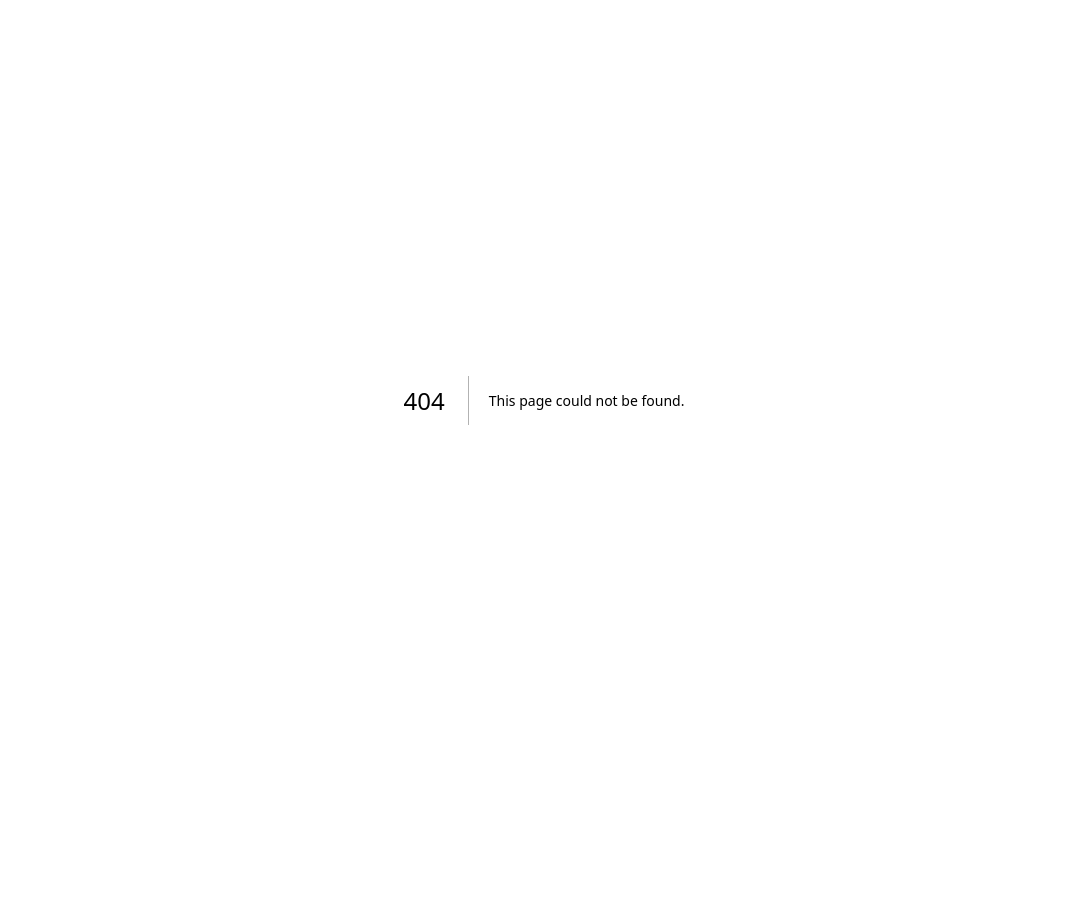
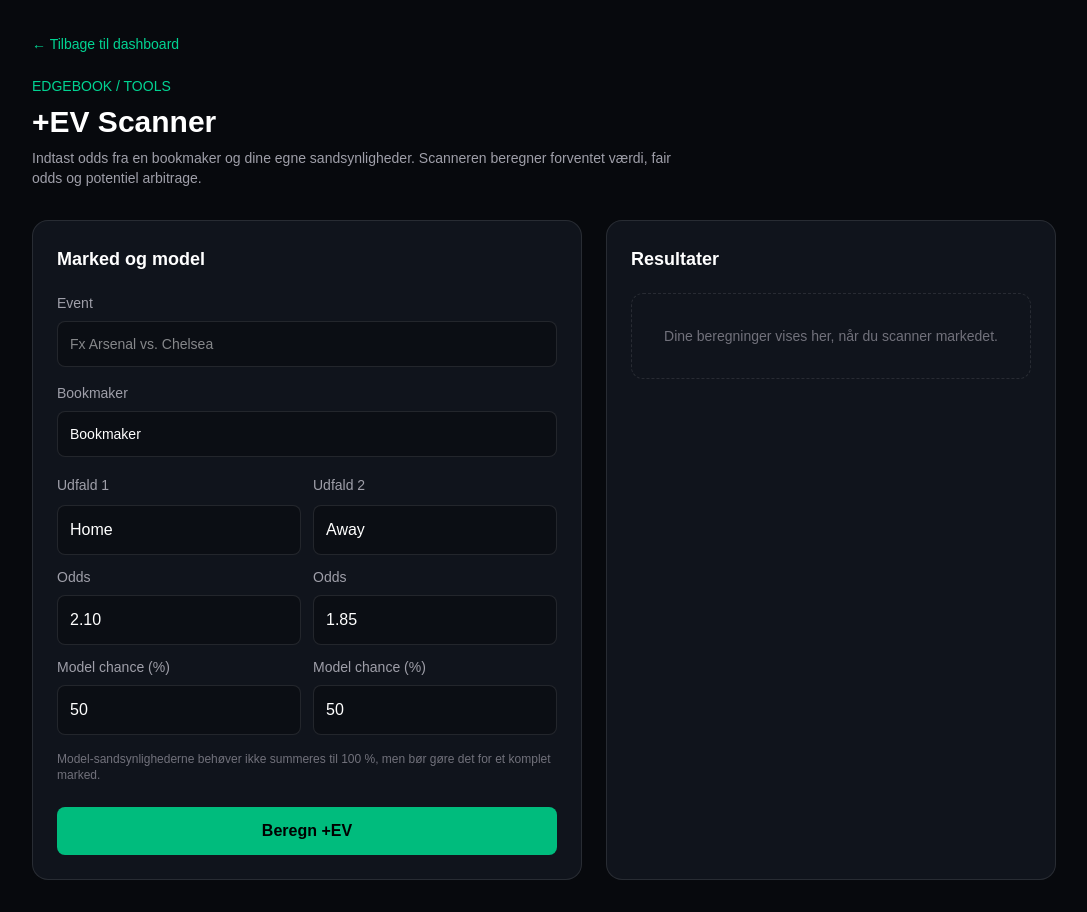
Before and after one commit to benjaminschwartz08-lab/log1gen-bet-tracker, a Next.js app: page /ev-scanner in a window 1280 px wide. Before the commit this address had no page. Shown: the whole page, without its empty margins (96-1183 px from the left). Before the commit the page ends 800 px from the top, so only its background shows below. Built offline with nearby package versions, Linux system fonts and the light colour scheme.

Commit message:
Add initial +EV scanner interface

```diff
--- /dev/null
+++ b/src/app/ev-scanner/page.tsx
@@ -0,0 +1,142 @@
+"use client";
+
+import { useState } from "react";
+
+type Result = {
+  opportunities: Array<{
+    outcome: string;
+    bookmaker: string;
+    odds: number;
+    modelProbability: number;
+    impliedProbability: number;
+    fairProbability: number | null;
+    evPercent: number;
+    fairOdds: number;
+  }>;
+  arbitrage: null | {
+    profitPercent: number;
+    selections: Array<{ outcome: string; bookmaker: string; odds: number; stakePercent: number }>;
+  };
+};
+
+export default function EVScannerPage() {
+  const [event, setEvent] = useState("");
+  const [outcomeA, setOutcomeA] = useState("Home");
+  const [outcomeB, setOutcomeB] = useState("Away");
+  const [oddsA, setOddsA] = useState("2.10");
+  const [oddsB, setOddsB] = useState("1.85");
+  const [bookmaker, setBookmaker] = useState("Bookmaker");
+  const [probA, setProbA] = useState("50");
+  const [probB, setProbB] = useState("50");
+  const [result, setResult] = useState<Result | null>(null);
+  const [error, setError] = useState("");
+  const [loading, setLoading] = useState(false);
+
+  async function scan() {
+    setLoading(true);
+    setError("");
+    setResult(null);
+    try {
+      const response = await fetch("/api/odds/ev", {
+        method: "POST",
+        headers: { "Content-Type": "application/json" },
+        body: JSON.stringify({
+          outcomes: [
+            { outcome: outcomeA, bookmaker, odds: Number(oddsA) },
+            { outcome: outcomeB, bookmaker, odds: Number(oddsB) },
+          ],
+          modelProbabilities: {
+            [outcomeA]: Number(probA) / 100,
+            [outcomeB]: Number(probB) / 100,
+          },
+        }),
+      });
+      const data = await response.json();
+      if (!response.ok) throw new Error(data.error ?? "Scanner kunne ikke beregne værdier.");
+      setResult(data);
+    } catch (e) {
+      setError(e instanceof Error ? e.message : "Der opstod en fejl.");
+    } finally {
+      setLoading(false);
+    }
+  }
+
+  const field = "w-full rounded-lg border border-white/10 bg-[#0b0e14] px-3 py-3 text-white outline-none focus:border-emerald-500";
+
+  return (
+    <main className="min-h-screen bg-[#07090d] p-5 text-white md:p-8">
+      <div className="mx-auto max-w-5xl">
+        <a href="/" className="text-sm text-emerald-400 hover:text-emerald-300">← Tilbage til dashboard</a>
+        <div className="mb-8 mt-5">
+          <p className="text-sm text-emerald-400">EDGEBOOK / TOOLS</p>
+          <h1 className="mt-2 text-3xl font-bold">+EV Scanner</h1>
+          <p className="mt-2 max-w-2xl text-sm text-zinc-400">Indtast odds fra en bookmaker og dine egne sandsynligheder. Scanneren beregner forventet værdi, fair odds og potentiel arbitrage.</p>
+        </div>
+
+        <section className="grid gap-6 lg:grid-cols-[1.1fr_.9fr]">
+          <div className="rounded-2xl border border-white/10 bg-[#10141c] p-6">
+            <h2 className="mb-5 text-lg font-semibold">Marked og model</h2>
+            <label className="mb-4 block text-sm text-zinc-400">Event
+              <input className={field + " mt-2"} value={event} onChange={e => setEvent(e.target.value)} placeholder="Fx Arsenal vs. Chelsea" />
+            </label>
+            <label className="mb-4 block text-sm text-zinc-400">Bookmaker
+              <input className={field + " mt-2"} value={bookmaker} onChange={e => setBookmaker(e.target.value)} />
+            </label>
+            <div className="grid grid-cols-2 gap-3">
+              <div>
+                <label className="text-sm text-zinc-400">Udfald 1</label>
+                <input className={field + " mt-2"} value={outcomeA} onChange={e => setOutcomeA(e.target.value)} />
+                <label className="mt-3 block text-sm text-zinc-400">Odds</label>
+                <input className={field + " mt-2"} type="number" min="1.01" step="0.01" value={oddsA} onChange={e => setOddsA(e.target.value)} />
+                <label className="mt-3 block text-sm text-zinc-400">Model chance (%)</label>
+                <input className={field + " mt-2"} type="number" min="0" max="100" step="0.1" value={probA} onChange={e => setProbA(e.target.value)} />
+              </div>
+              <div>
+                <label className="text-sm text-zinc-400">Udfald 2</label>
+                <input className={field + " mt-2"} value={outcomeB} onChange={e => setOutcomeB(e.target.value)} />
+                <label className="mt-3 block text-sm text-zinc-400">Odds</label>
+                <input className={field + " mt-2"} type="number" min="1.01" step="0.01" value={oddsB} onChange={e => setOddsB(e.target.value)} />
+                <label className="mt-3 block text-sm text-zinc-400">Model chance (%)</label>
+                <input className={field + " mt-2"} type="number" min="0" max="100" step="0.1" value={probB} onChange={e => setProbB(e.target.value)} />
+              </div>
+            </div>
+            <p className="mt-4 text-xs text-zinc-500">Model-sandsynlighederne behøver ikke summeres til 100 %, men bør gøre det for et komplet marked.</p>
+            <button onClick={scan} disabled={loading || !outcomeA.trim() || !outcomeB.trim()} className="mt-6 w-full rounded-lg bg-emerald-500 px-5 py-3 font-semibold text-black transition hover:bg-emerald-400 disabled:opacity-50">
+              {loading ? "Beregner..." : "Beregn +EV"}
+            </button>
+            {error && <p className="mt-4 text-sm text-red-400">{error}</p>}
+          </div>
+
+          <div className="rounded-2xl border border-white/10 bg-[#10141c] p-6">
+            <h2 className="mb-5 text-lg font-semibold">Resultater</h2>
+            {!result && <div className="rounded-xl border border-dashed border-white/10 p-8 text-center text-sm text-zinc-500">Dine beregninger vises her, når du scanner markedet.</div>}
+            {result && <>
+              <p className="mb-3 text-xs uppercase tracking-wide text-zinc-500">{event || "Dit marked"}</p>
+              <div className="space-y-3">
+                {result.opportunities.map((item, index) => (
+                  <div key={item.outcome + item.bookmaker} className="rounded-xl border border-white/10 bg-black/20 p-4">
+                    <div className="flex items-center justify-between gap-2">
+                      <span className="font-medium">{item.outcome}</span>
+                      <span className={item.evPercent > 0 ? "font-semibold text-emerald-400" : "font-semibold text-red-400"}>{item.evPercent >= 0 ? "+" : ""}{item.evPercent.toFixed(2)}% EV</span>
+                    </div>
+                    <div className="mt-3 grid grid-cols-2 gap-2 text-sm text-zinc-400">
+                      <span>Odds: <b className="text-white">{item.odds.toFixed(2)}</b></span>
+                      <span>Fair odds: <b className="text-white">{item.fairOdds.toFixed(2)}</b></span>
+                      <span>Model chance: <b className="text-white">{(item.modelProbability * 100).toFixed(1)}%</b></span>
+                      <span>Implied: <b className="text-white">{(item.impliedProbability * 100).toFixed(1)}%</b></span>
+                    </div>
+                  </div>
+                ))}
+              </div>
+              {result.arbitrage && <div className="mt-5 rounded-xl border border-emerald-500/30 bg-emerald-500/10 p-4">
+                <p className="font-semibold text-emerald-400">Mulig arbitrage: +{result.arbitrage.profitPercent.toFixed(2)}%</p>
+                {result.arbitrage.selections.map(s => <p key={s.outcome} className="mt-2 text-sm text-zinc-300">{s.outcome} · {s.bookmaker} · odds {s.odds.toFixed(2)} · indsatsfordeling {s.stakePercent.toFixed(1)}%</p>)}
+              </div>}
+              <p className="mt-4 text-xs text-zinc-500">EV er beregnet ud fra dine indtastede modelchancer. Det er ikke en garanti for gevinst.</p>
+            </>}
+          </div>
+        </section>
+      </div>
+    </main>
+  );
+}
```
